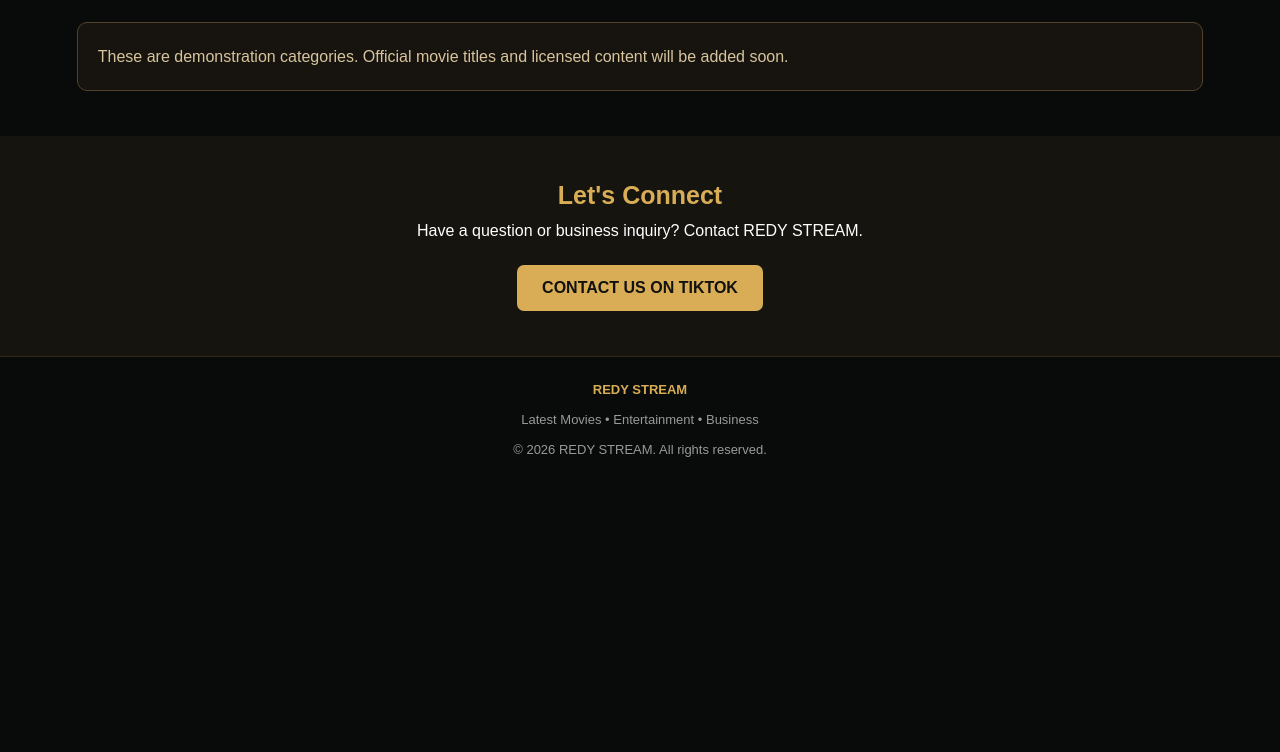
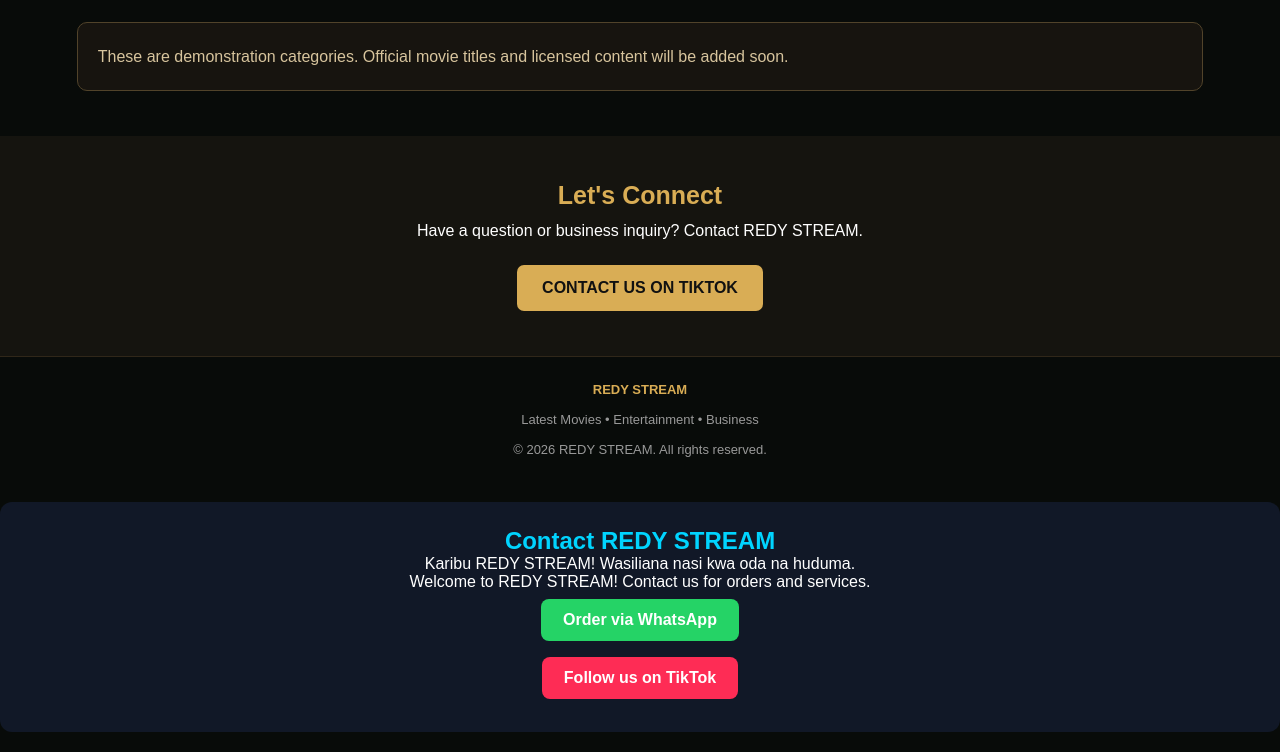
Before and after one commit to fredykenyatta227-star/redy-stream, a plain HTML site: page index.html in a window 1280 px wide. Shown: the part 1064-1816 px from the top of the page. Before the commit the page ends 1546 px from the top, so only its background shows below. Drawn offline with Linux system fonts and the light colour scheme.

Commit message:
Update index.html
Add WhatsApp and TikTok contact buttons

```diff
--- a/index.html
+++ b/index.html
@@ -159,5 +159,60 @@ function contact(){
 window.open('https://www.tiktok.com/@behumble3000','_blank');
 }
 </script>
+
+<style>
+.contact-area {
+  background: #111827;
+  color: white;
+  padding: 25px;
+  text-align: center;
+  border-radius: 12px;
+  margin: 20px 0;
+}
+
+.contact-area h2 {
+  color: #00d4ff;
+}
+
+.contact-btn {
+  display: inline-block;
+  padding: 12px 22px;
+  margin: 8px;
+  border-radius: 8px;
+  color: white;
+  text-decoration: none;
+  font-weight: bold;
+}
+
+.whatsapp-btn {
+  background: #25D366;
+}
+
+.tiktok-btn {
+  background: #fe2c55;
+}
+</style>
+
+<div class="contact-area">
+  <h2>Contact REDY STREAM</h2>
+
+  <p>Karibu REDY STREAM! Wasiliana nasi kwa oda na huduma.</p>
+
+  <p>Welcome to REDY STREAM! Contact us for orders and services.</p>
+
+  <a class="contact-btn whatsapp-btn"
+     href="https://wa.me/255783619796">
+     Order via WhatsApp
+  </a>
+
+  <br>
+
+  <a class="contact-btn tiktok-btn"
+     href="https://www.tiktok.com/@behumble3000"
+     target="_blank">
+     Follow us on TikTok
+  </a>
+</div>
+
 </body>
 </html>
```
